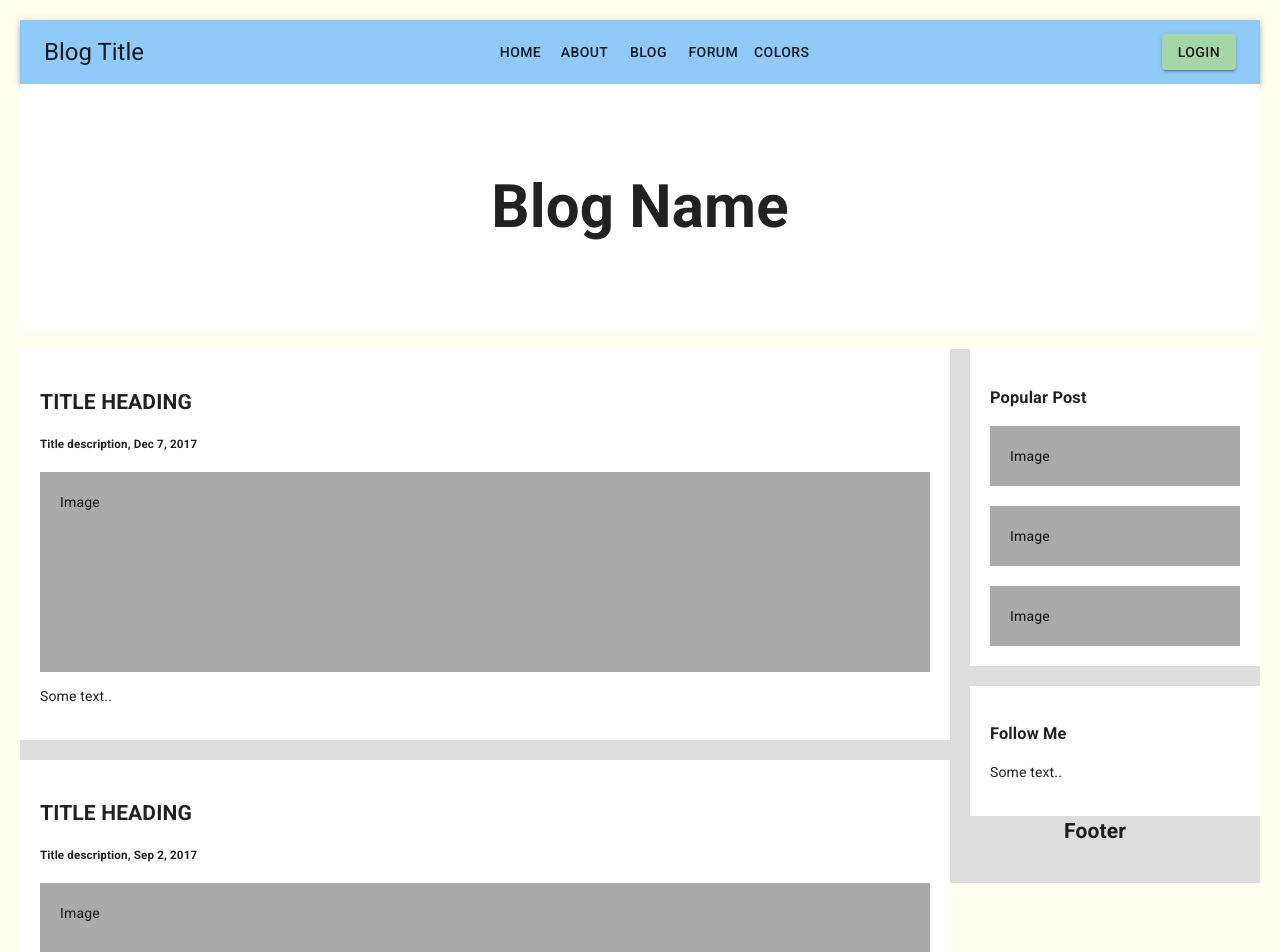
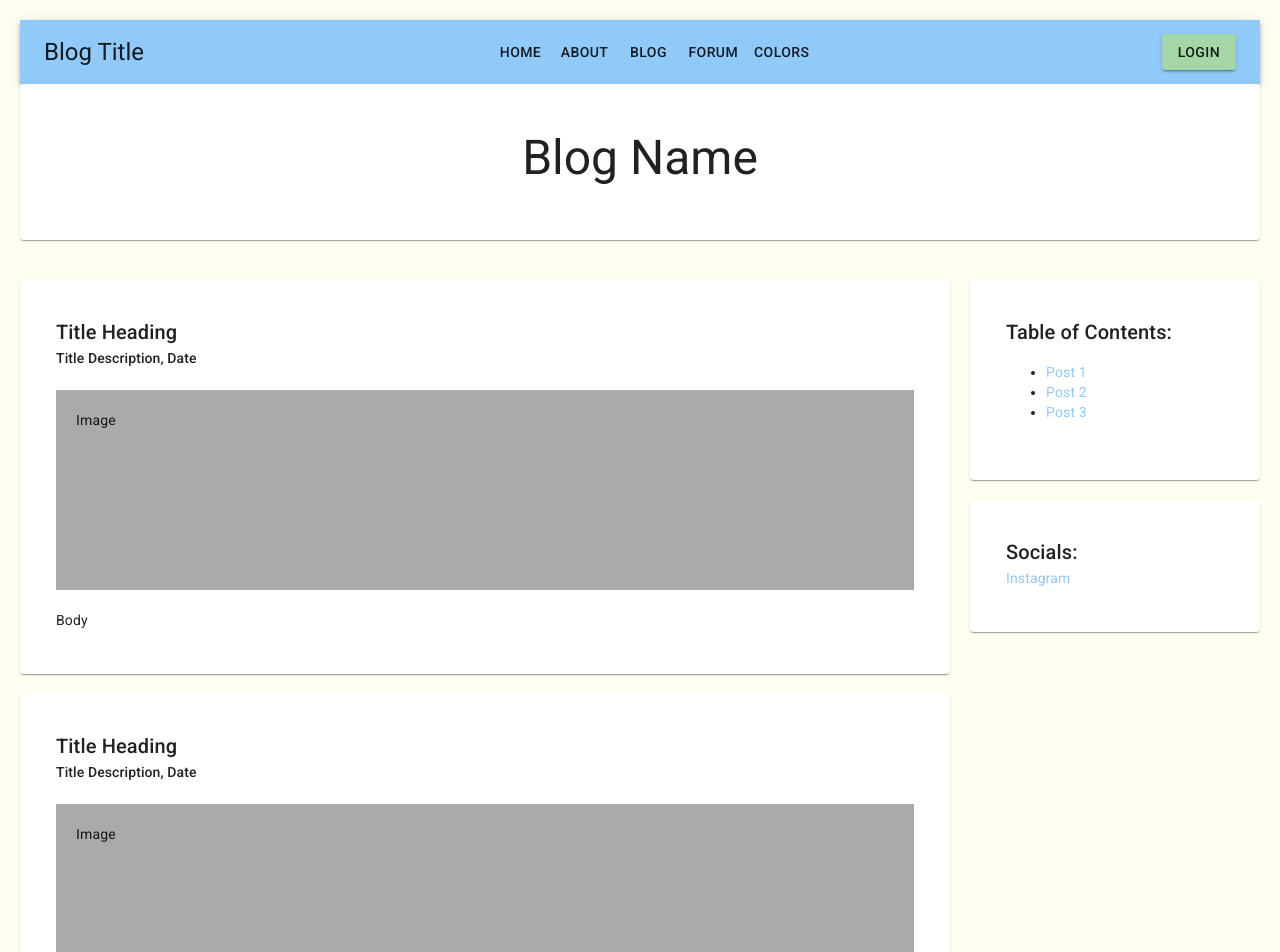
Before and after one commit to myanhtle/Influencer-Blog, a React (Create React App) app: page /blog in a window 1280 px wide. Shown: the top 952 px of the page. Built offline with nearby package versions, Linux system fonts and the light colour scheme.

Commit message:
Update Blog.js
switch from html/css to mui

```diff
--- a/src/components/Blog.js
+++ b/src/components/Blog.js
@@ -1,47 +1,69 @@
 import React from "react";
 import "./Blog.css";
+import { Card, CardContent, Link, Typography } from "@material-ui/core";
 
 export default function Blog() {
   return (
     <div>
-      <div className="header">
-        <h2>Blog Name</h2>
-      </div>
+      <Card className="header">
+        <CardContent>
+          <Typography variant="h3">Blog Name</Typography>
+        </CardContent>
+      </Card>
+
+      <br></br>
 
       <div className="leftcolumn">
-        <div className="card">
-          <h2>TITLE HEADING</h2>
-          <h5>Title description, Dec 7, 2017</h5>
+        <Card className="card">
+          <CardContent>
+            <Typography variant="h6">Title Heading</Typography>
+            <Typography variant="subtitle2">Title Description, Date</Typography>
+            <br></br>
             <div className="fakeimg" style={{ height: "200px" }}>
               Image
             </div>
-          <p>Some text..</p>
-        </div>
-        <div className="card">
-          <h2>TITLE HEADING</h2>
-          <h5>Title description, Sep 2, 2017</h5>
+            <br></br>
+            <Typography variant="body2">Body</Typography>
+          </CardContent>
+        </Card>
+        <Card className="card">
+          <CardContent>
+            <Typography variant="h6">Title Heading</Typography>
+            <Typography variant="subtitle2">Title Description, Date</Typography>
+            <br></br>
             <div className="fakeimg" style={{ height: "200px" }}>
               Image
             </div>
-          <p>Some text..</p>
+            <br></br>
+            <Typography variant="body2">Body</Typography>
+          </CardContent>
+        </Card>
       </div>
-      </div>
+
       <div className="rightcolumn">
-        <div className="card">
-          <h3>Popular Post</h3>
-          <div className="fakeimg">Image</div>
-          <br></br>
-          <div className="fakeimg">Image</div>
-          <br></br>
-          <div className="fakeimg">Image</div>
-        </div>
-        <div className="card">
-          <h3>Follow Me</h3>
-          <p>Some text..</p>
-        </div>
-      </div>
-      <div className="footer">
-        <h2>Footer</h2>
+        <Card className="card">
+          <CardContent>
+            <Typography variant="h6">Table of Contents:</Typography>
+            <ul>
+              <li>
+                <Link>Post 1</Link>
+              </li>
+              <li>
+                <Link>Post 2</Link>
+              </li>
+              <li>
+                <Link>Post 3</Link>
+              </li>
+            </ul>
+          </CardContent>
+        </Card>
+
+        <Card className="card">
+          <CardContent>
+            <Typography variant="h6">Socials:</Typography>
+            <Link>Instagram</Link>
+          </CardContent>
+        </Card>
       </div>
     </div>
   );
```
Lines whose indentation alone changed are shown as unchanged.
